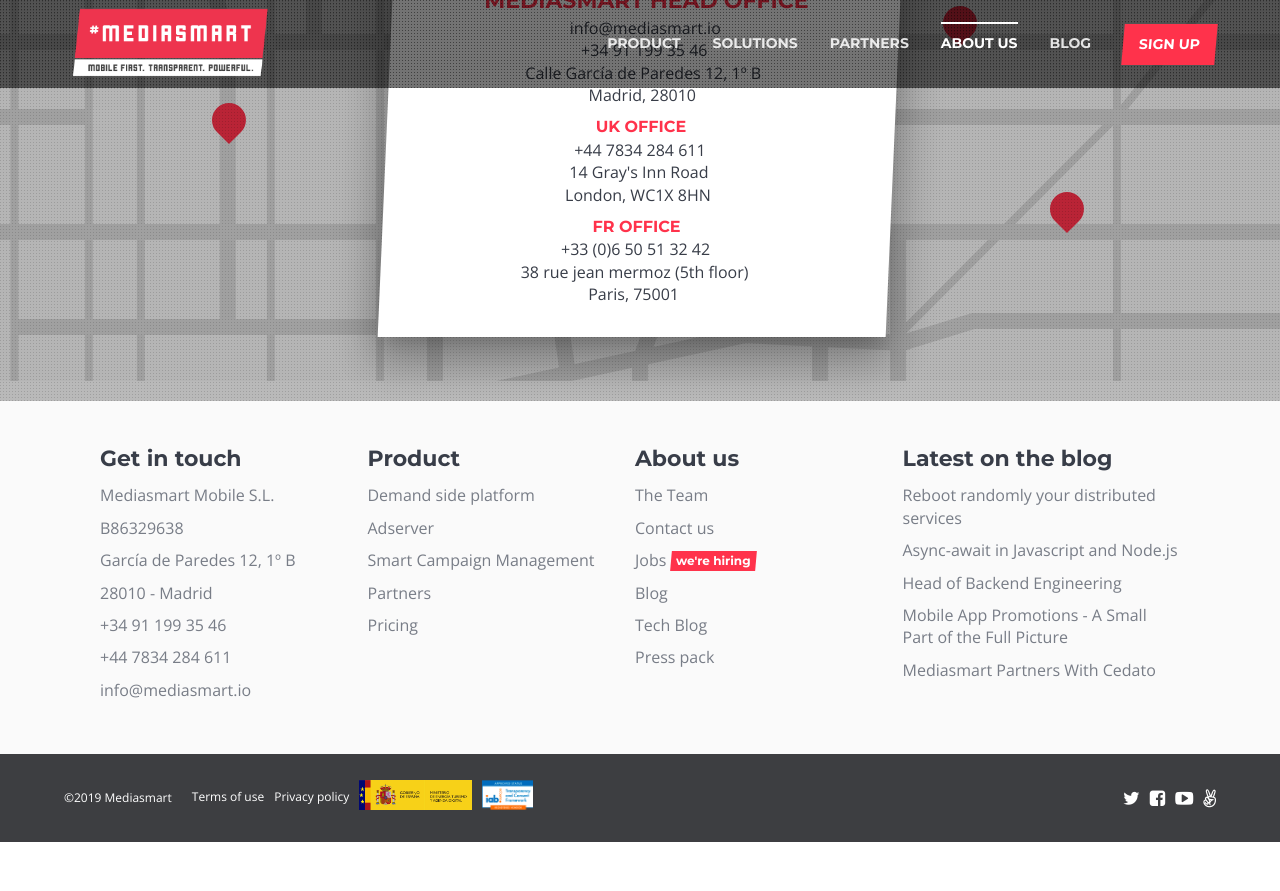
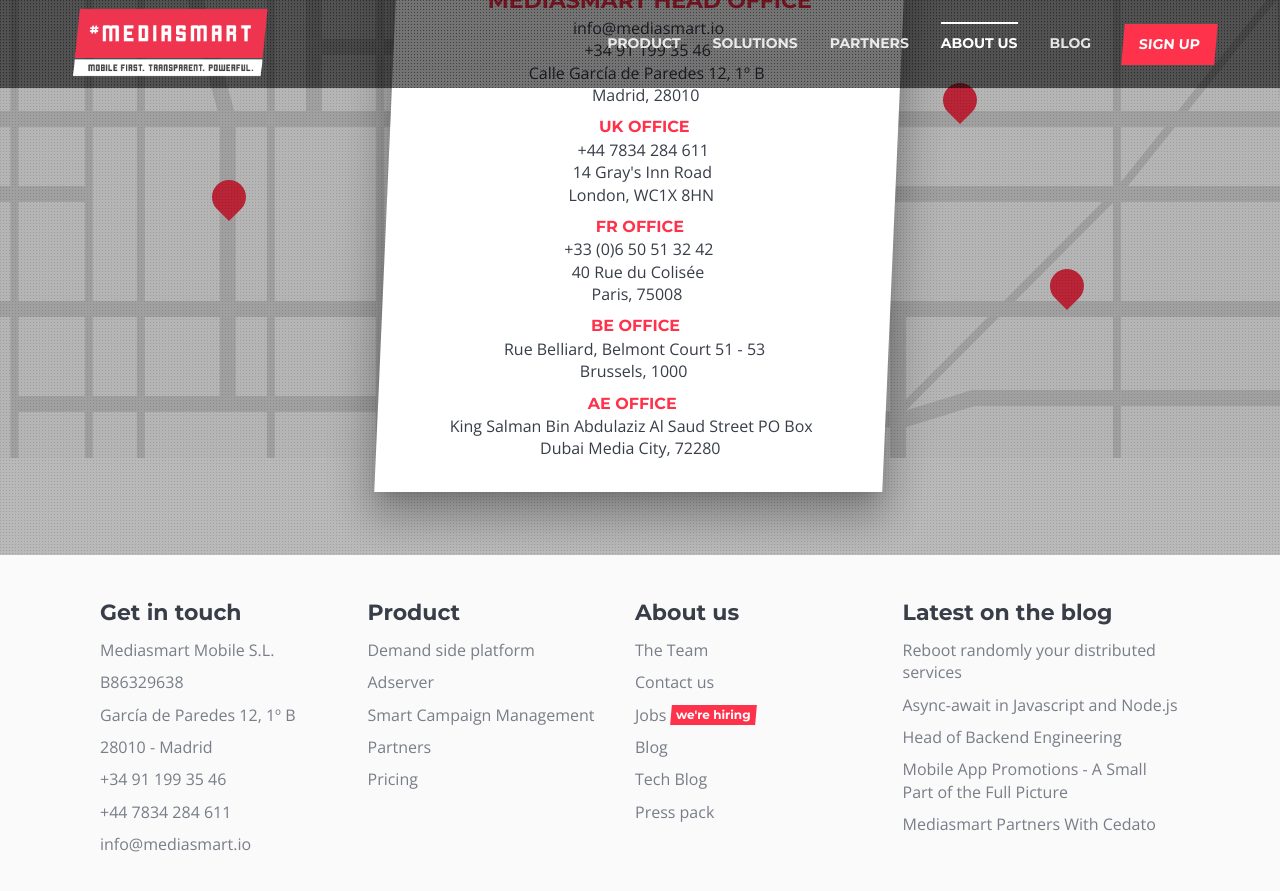
Before and after one commit to mediasmart/site-product, a Jekyll site: the page built from about-us/index.md, in a window 1280 px wide and 900 px high, scrolled down 4502 px. Shown: the top 891 px of the window. Built offline with Jekyll 4.4.1, drawn with Linux system fonts in a browser that asks for light colours; nearby versions of some CDN libraries; some web fonts are replaced; before the commit the page ends 5344 px from its top, so only the background shows below that.

Commit message:
[improvement] new adresses added and one changed

```diff
--- a/_includes/banner-location.html
+++ b/_includes/banner-location.html
@@ -14,8 +14,16 @@
 
       <strong>FR OFFICE</strong>
       <a href='tel:+330650513242'>+33 (0)6 50 51 32 42</a>
-      <span>38 rue jean mermoz (5th floor)</span>
-      <span>Paris, 75001</span>
+      <span>40 Rue du Colisée</span>
+      <span>Paris, 75008</span>
+
+      <strong>BE OFFICE</strong>
+      <span>Rue Belliard, Belmont Court 51 - 53</span>
+      <span>Brussels, 1000</span>
+
+      <strong>AE OFFICE</strong>
+      <span>King Salman Bin Abdulaziz Al Saud Street PO Box</span>
+      <span>Dubai Media City, 72280</span>
     </div>
   </section>
 </article>
```
